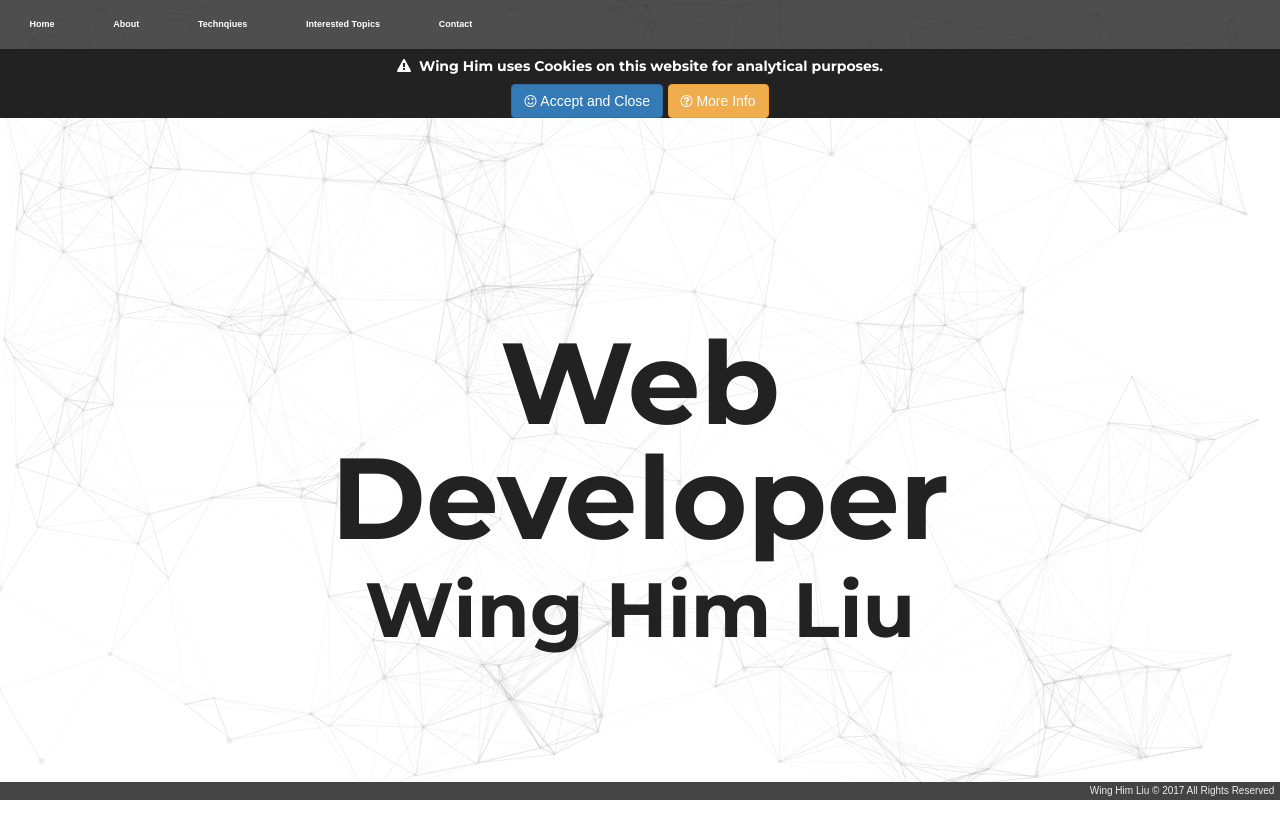
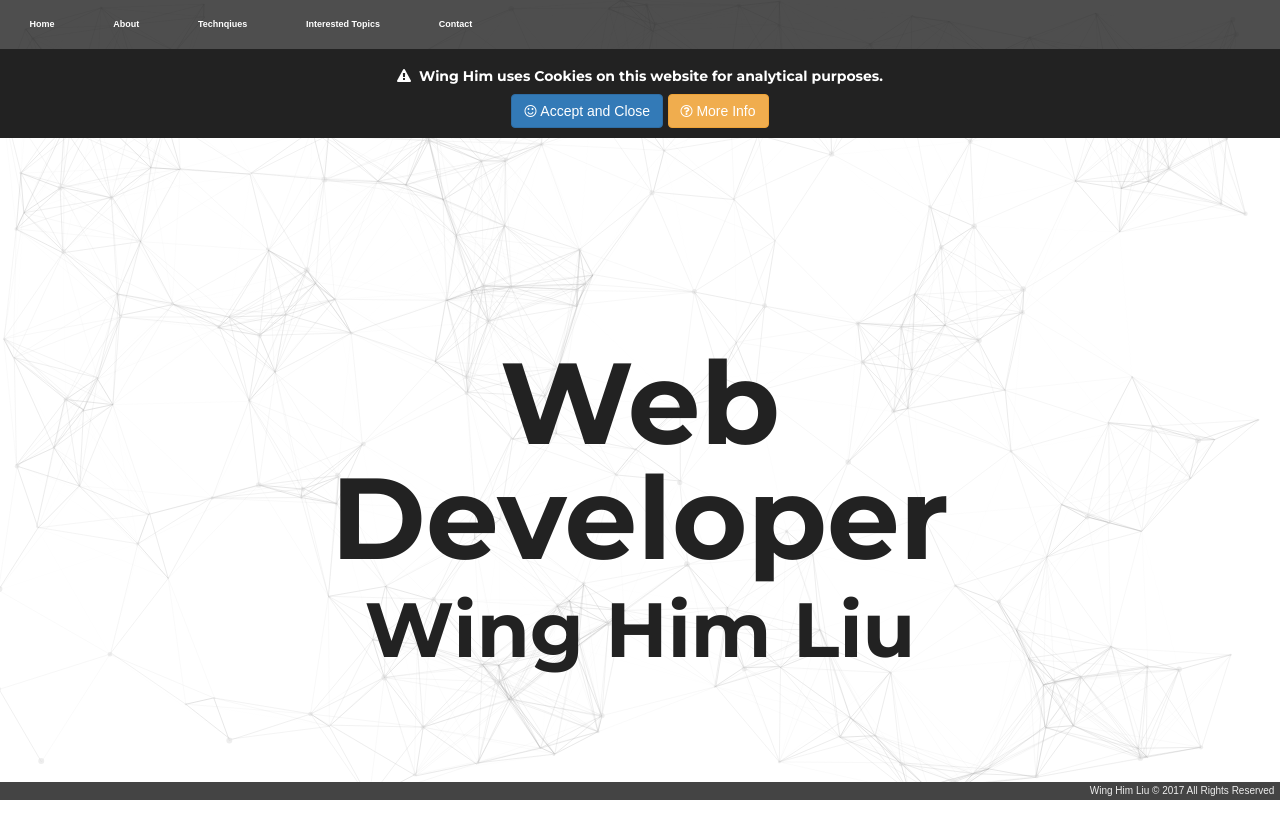
Before and after one commit to winghimjns/portfolio, a PHP site: page / in a window 1280 px wide. Shown: the top 840 px of the page. Run offline with PHP 8.4, Linux system fonts and the light colour scheme; style sheets or scripts are compiled from the project's sources; some libraries are stand-ins or nearby versions.

Commit message:
FEATURE : add a styling to cookie statement pop up, and delete some useless commented SCSS code.

```diff
--- a/css/style.css
+++ b/css/style.css
@@ -215,6 +215,10 @@ html.load-done-2s #copyright-statement:after {
     background-position-x: 100%;
   }
 }
+#cookie_statement {
+  padding: 1rem;
+}
+
 /** default color set **/
 .color-1 {
   color: #444444;
--- a/scss/_basic.scss
+++ b/scss/_basic.scss
@@ -198,37 +198,6 @@ a.link-unstyled:hover {
 
 }
 
-//#interactive-background-1,
-//#interactive-background-2 {
-//
-//	.background-image {
-//
-//		top: 0;
-//		left: 0;
-//		width: 100%;
-//		height: 100%;
-//
-//		position: absolute;
-//		top: -66%;
-//		left: -66%;
-//		width: 200%;
-//		height: 200%;
-//
-//		background-image: url(../img/background-pattern-2.png);
-//		background-repeat: repeat;
-//		background-position: 50% 50%;
-//
-//		opacity: .5;
-//
-//		/** transition **/
-//		transition: transform .2s;
-//
-//		&#interactive-background-1 { background-size: 9%; }
-//
-//	}
-//
-//}
-
 #particles-js {
 	position: fixed;
 	top: 0;
@@ -294,3 +263,11 @@ html.load-done-2s #copyright-statement:after {
 		background-position-x: 100%;
 	}
 }
+
+// ================================================================================
+//    COOKIE STATEMENT POP UP
+// ================================================================================
+
+#cookie_statement {
+	padding: 1rem;
+}
```
Also changed, not shown: 1 other file.
